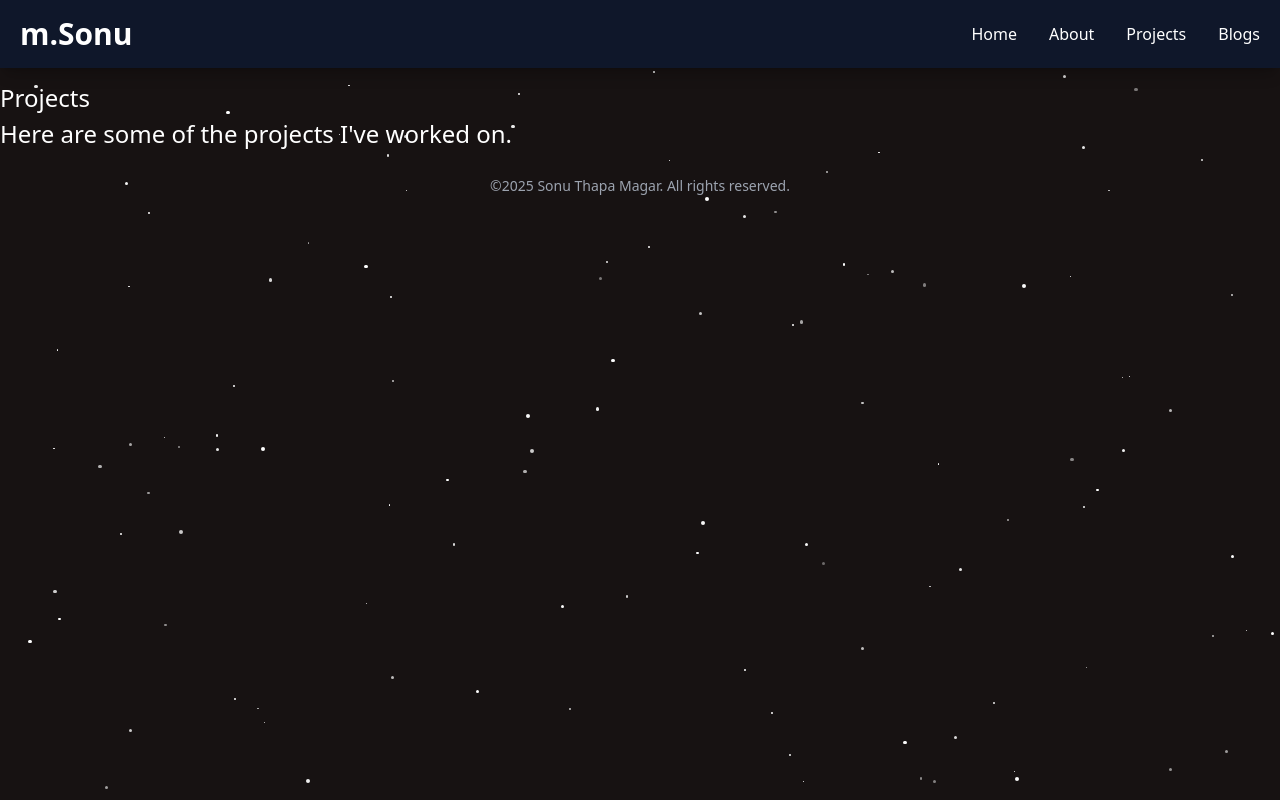
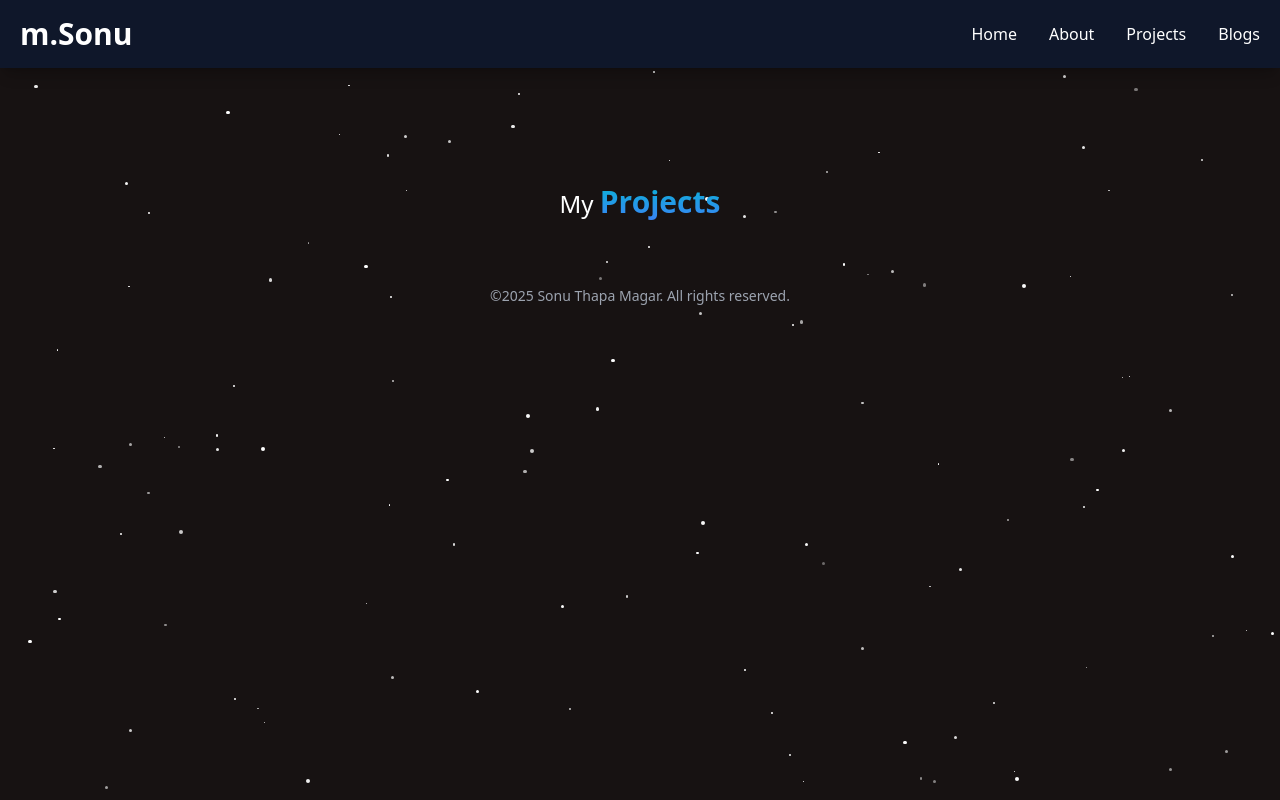
Before and after one commit to SonuThapaMagar/sonuthapamagar, a React (Vite) app in the folder portfolio/: page /projects in a window 1280 px wide. Built offline with nearby package versions, Linux system fonts and the light colour scheme.

Commit message:
Project page created

```diff
--- a/portfolio/src/components/Project.jsx
+++ b/portfolio/src/components/Project.jsx
@@ -3,9 +3,8 @@ import React from "react";
 
 const Project = () => {
   return (
-    <div>
-      <h1>Projects</h1>
-      <p>Here are some of the projects I've worked on.</p>
+    <div className="mt-16 mx-auto py-10 max-w-6xl text-center">
+      <h2>My <strong className="font-bold  text-3xl mb-6 gradient-text text-center">Projects</strong></h2>
     </div>
   );
 };
```
